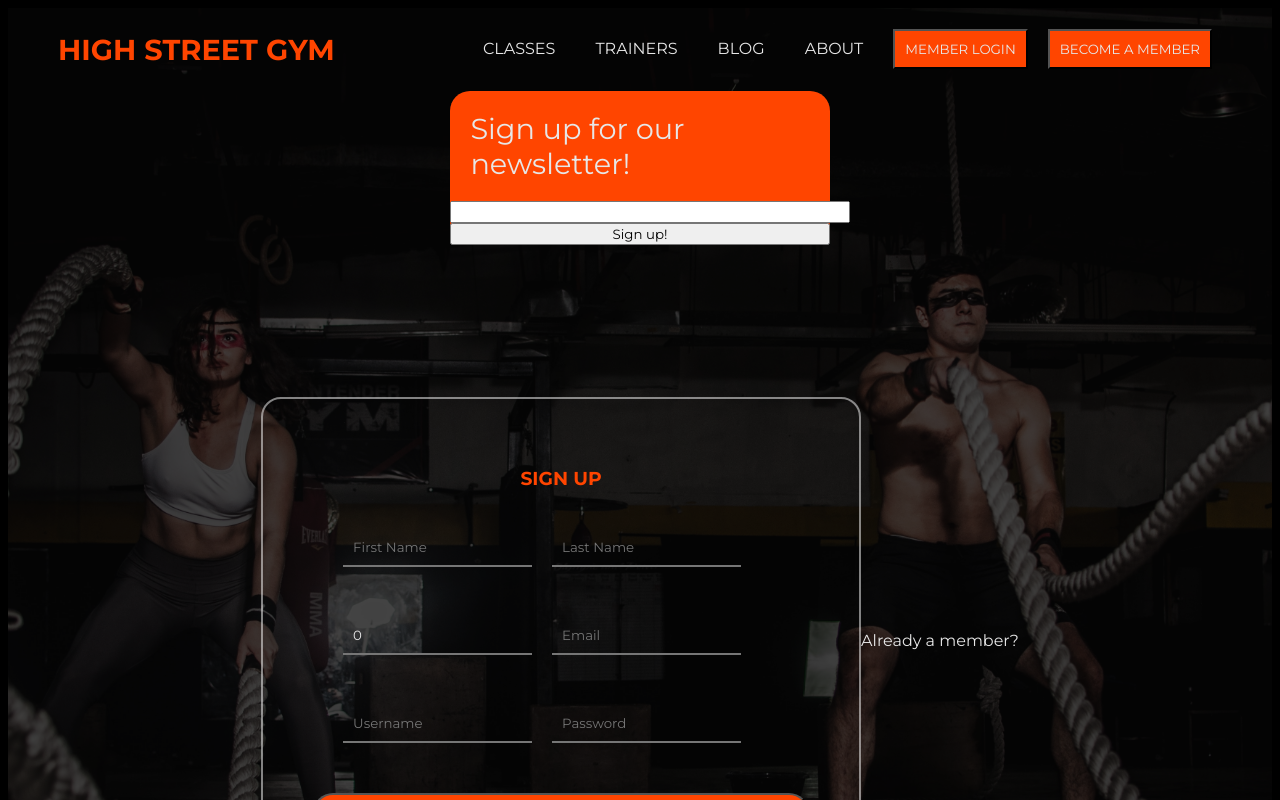
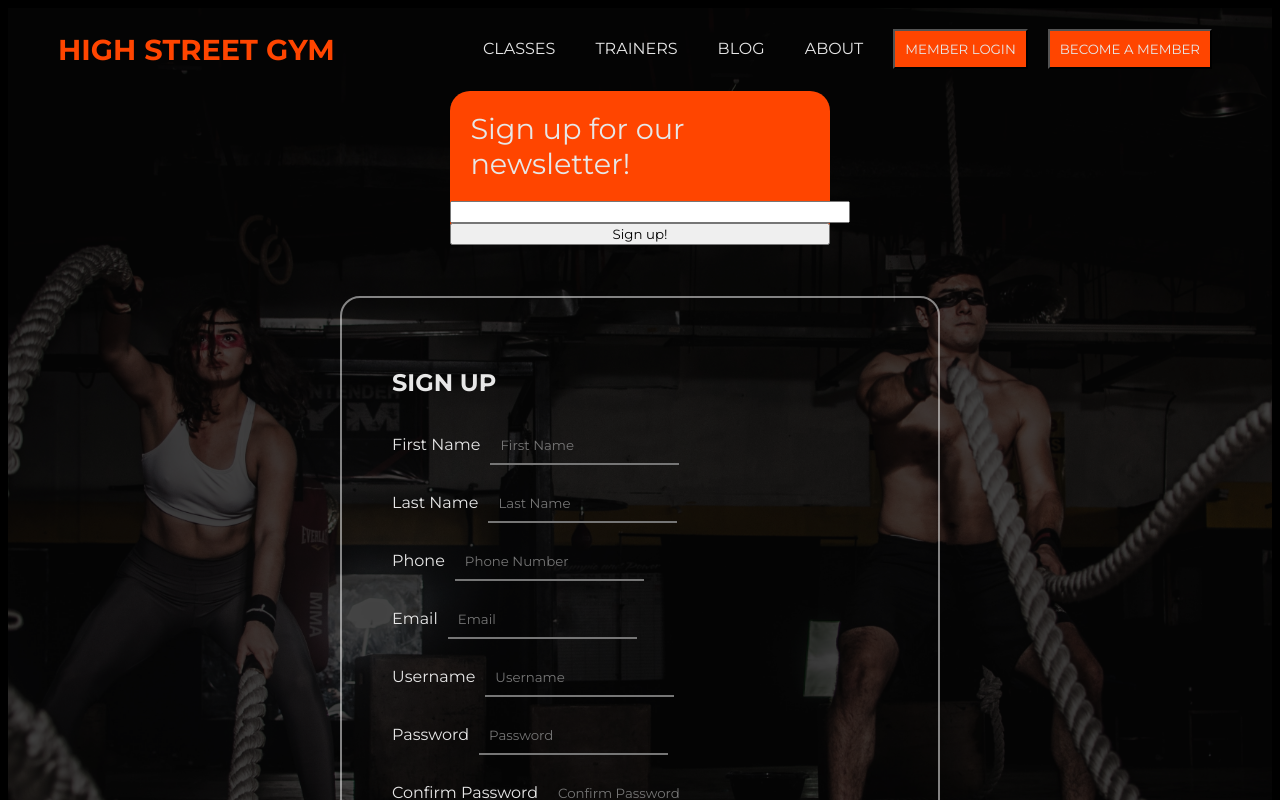
Before and after one commit to PreethaPinto/high-street-gym-client-react, a React (Create React App) app: page /signup in a window 1280 px wide. Shown: the top 800 px of the page. Built offline with nearby package versions, Linux system fonts and the light colour scheme.

Commit message:
Add validation to signup form

```diff
--- a/src/pages/Signup.js
+++ b/src/pages/Signup.js
@@ -1,161 +1,197 @@
-import { useState } from 'react';
+import { useState, useEffect, useRef } from 'react';
+import { Link } from 'react-router-dom';
 
 import classes from './Signup.module.css';
 
 const SignupPage = () => {
-  const [enteredInput, setEnteredInput] = useState({
-    enteredFirstName: '',
-    enteredLastName: '',
-    enteredPhone: 0,
-    enteredEmail: '',
-    enteredUsername: '',
-    enteredPassword: '',
-  });
+  const firstNameRef = useRef();
+
+  useEffect(() => {
+    firstNameRef.current.focus();
+  }, []);
+
+  const initialValues = {
+    firstName: '',
+    lastName: '',
+    phone: '',
+    email: '',
+    username: '',
+    password: '',
+    password2: '',
+  };
+
+  const [formValues, setFormValues] = useState(initialValues);
+  const [formErrors, setFormErrors] = useState({});
+  const [isSubmitted, setIsSubmitted] = useState(false);
 
   const submitHandler = (event) => {
     event.preventDefault();
-
-    const signupData = enteredInput;
-    const {
-      enteredFirstName: firstName,
-      enteredLastName: lastName,
-      enteredPhone: phone,
-      enteredEmail: email,
-      enteredUsername: username,
-      enteredPassword: password,
-    } = signupData;
-
-    setEnteredInput({
-      enteredFirstName: '',
-      enteredLastName: '',
-      enteredPhone: 0,
-      enteredEmail: '',
-      enteredUsername: '',
-      enteredPassword: '',
-    });
+    setFormErrors(validateForm(formValues));
+    // setIsSubmitted(true);
   };
 
-  const inputChangeHandler = (input, value) => {
-    if (input === 'first-name') {
-      setEnteredInput((prevState) => {
-        return {
-          ...prevState,
-          enteredFirstName: value,
+  const inputChangeHandler = (event) => {
+    const { id, value } = event.target;
+    console.log(id, value);
+    setFormValues({ ...formValues, [id]: value });
   };
-      });
-    } else if (input === 'last-name') {
-      setEnteredInput((prevState) => {
-        return {
-          ...prevState,
-          enteredLastName: value,
-        };
-      });
-    } else if (input === 'phone') {
-      setEnteredInput((prevState) => {
-        return {
-          ...prevState,
-          enteredPhone: value,
-        };
-      });
-    } else if (input === 'email') {
-      setEnteredInput((prevState) => {
-        return {
-          ...prevState,
-          enteredEmail: value,
-        };
-      });
-    } else if (input === 'username') {
-      setEnteredInput((prevState) => {
-        return {
-          ...prevState,
-          enteredUsername: value,
-        };
-      });
-    } else if (input === 'password') {
-      setEnteredInput((prevState) => {
-        return {
-          ...prevState,
-          enteredPassword: value,
-        };
-      });
+
+  const validateForm = (values) => {
+    let errors = {};
+
+    const emailRegex = /^[a-zA-Z][a-zA-z0-9-_]{3,23}/;
+    const passwordRegex = /^(?=.*[a-z])(?=.*[A-Z])(?=.*[!@#$%]).{8,24}$/;
+
+    if (!values.firstName) {
+      errors.firstName = 'First name is required!';
     }
+
+    if (!values.lastName) {
+      errors.lastName = 'Last name is required!';
+    }
+
+    if (!values.phone) {
+      errors.phone = 'Phone is required!';
+    }
+
+    if (!values.email) {
+      errors.email = 'Email address is required!';
+    } else if (!emailRegex.test(values.email)) {
+      errors.email = 'Email is invalid!';
+    }
+
+    if (!values.username) {
+      errors.username = 'Last name is required!';
+    }
+
+    if (!values.password) {
+      errors.password = 'Password is required!';
+    } else if (!passwordRegex.test(values.password)) {
+      errors.password =
+        'Password must contain at least 8 characters, one lowercase, one uppercase and one special character(!@#$%)';
+    }
+
+    if (!values.password2) {
+      errors.password2 = 'Password is required!';
+    } else if (values.password2 !== values.password) {
+      errors.password2 = 'Passwords do not match!';
+    }
+    return errors;
   };
 
   return (
     <div className={classes['signup-container']}>
-      <form onSubmit={submitHandler} className={classes['signup-form']}>
-        <h3 className={classes.signup}>SIGN UP</h3>
-        <div className={classes['signup-input']}>
+      <div className={classes['signup-form']}>
+        <h2 className={classes.signup}>SIGN UP</h2>
+        <form onSubmit={submitHandler}>
+          <div>
+            <label htmlFor='first-name'>First Name</label>
             <input
-            onChange={(event) =>
-              inputChangeHandler('first-name', event.target.value)
-            }
-            value={enteredInput.enteredFirstName}
-            id='first-name'
+              ref={firstNameRef}
+              onChange={inputChangeHandler}
+              value={formValues.firstName}
+              id='firstName'
               type='text'
               placeholder='First Name'
               className={classes['signup-input']}
             />
+            {formErrors.firstName && (
+              <p style={{ color: 'red' }}>{formErrors.firstName}</p>
+            )}
+          </div>
+          <div>
+            <label htmlFor='last-name'>Last Name</label>
             <input
-            onChange={(event) =>
-              inputChangeHandler('last-name', event.target.value)
-            }
-            value={enteredInput.enteredLastName}
-            id='last-name'
+              onChange={inputChangeHandler}
+              value={formValues.lastName}
+              id='lastName'
               type='text'
               placeholder='Last Name'
               className={classes['signup-input']}
             />
+            {formErrors.lastName && (
+              <p style={{ color: 'red' }}>{formErrors.lastName}</p>
+            )}
           </div>
-        <div className={classes['signup-input']}>
+          <div>
+            <label htmlFor='phone'>Phone</label>
             <input
-            onChange={(event) =>
-              inputChangeHandler('phone', event.target.value)
-            }
-            value={enteredInput.enteredPhone}
+              onChange={inputChangeHandler}
+              value={formValues.phone}
               id='phone'
-            type='number'
-            placeholder='Phone'
+              type='text'
+              placeholder='Phone Number'
               className={classes['signup-input']}
             />
+            {formErrors.phone && (
+              <p style={{ color: 'red' }}>{formErrors.phone}</p>
+            )}
+          </div>
+          <div>
+            <label htmlFor='email'>Email</label>
             <input
-            onChange={(event) =>
-              inputChangeHandler('email', event.target.value)
-            }
-            value={enteredInput.enteredEmail}
+              onChange={inputChangeHandler}
+              value={formValues.email}
               id='email'
               type='text'
               placeholder='Email'
               className={classes['signup-input']}
             />
+            {formErrors.email && (
+              <p style={{ color: 'red' }}>{formErrors.email}</p>
+            )}
           </div>
-        <div className={classes['signup-input']}>
+          <div>
+            <label htmlFor='username'>Username</label>
             <input
-            onChange={(event) =>
-              inputChangeHandler('username', event.target.value)
-            }
-            value={enteredInput.enteredUsername}
+              onChange={inputChangeHandler}
+              value={formValues.username}
               id='username'
               type='text'
               placeholder='Username'
               className={classes['signup-input']}
             />
+            {formErrors.username && (
+              <p style={{ color: 'red' }}>{formErrors.username}</p>
+            )}
+          </div>
+
+          <div>
+            <label htmlFor='password'>Password</label>
             <input
-            onChange={(event) =>
-              inputChangeHandler('password', event.target.value)
-            }
-            value={enteredInput.enteredPassword}
+              onChange={inputChangeHandler}
+              value={formValues.password}
               id='password'
               type='text'
               placeholder='Password'
               className={classes['signup-input']}
             />
+            {formErrors.password && (
+              <p style={{ color: 'red' }}>{formErrors.password}</p>
+            )}
+          </div>
+          <div>
+            <label htmlFor='password2'>Confirm Password</label>
+            <input
+              onChange={inputChangeHandler}
+              value={formValues.password2}
+              id='password2'
+              type='text'
+              placeholder='Confirm Password'
+              className={classes['signup-input']}
+            />
+            {formErrors.password2 && (
+              <p style={{ color: 'red' }}>{formErrors.password2}</p>
+            )}
           </div>
           <button type='submit' className={classes['btn-signup']}>
             Sign Up
           </button>
         </form>
-      <p>Already a member? </p>
+        <p>
+          Already a member? <Link to='/login'>Login</Link>
+        </p>
+      </div>
     </div>
   );
 };
```
Lines whose indentation alone changed are shown as unchanged.
